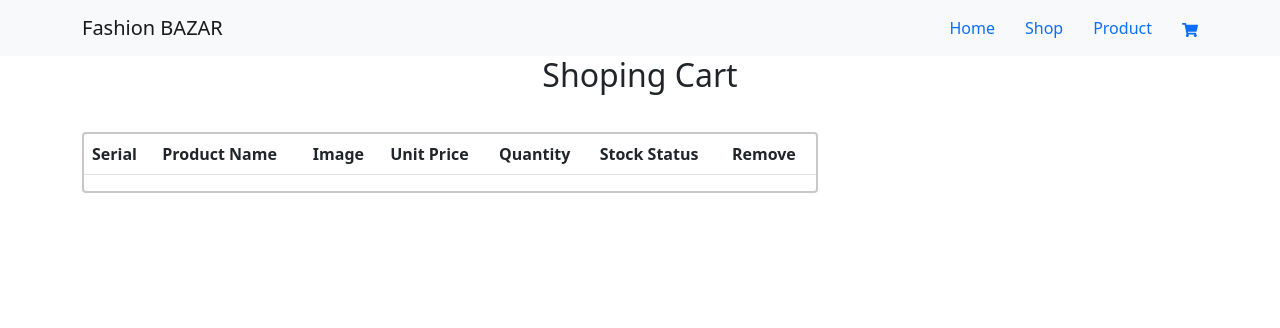
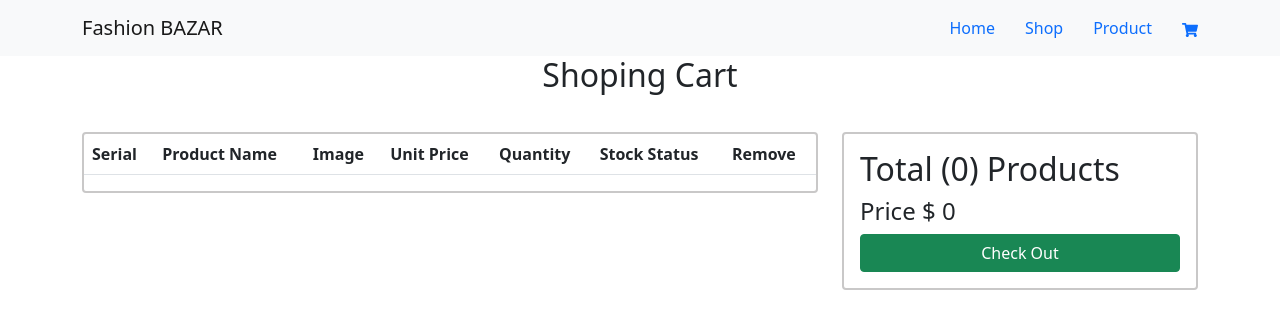
Before and after one commit to AKAzadMilon-Dev/fashion-bazar-shop, a React (Create React App) app in the folder frontend/: page /cartpage in a window 1280 px wide. Shown: the top 328 px of the page. Built offline with nearby package versions, Linux system fonts and the light colour scheme.

Commit message:
cart page total products and price show

```diff
--- a/frontend/src/components/products/CartPage.js
+++ b/frontend/src/components/products/CartPage.js
@@ -1,5 +1,5 @@
 import React, { useContext } from 'react'
-import { Col, Container, Row, Table, Alert, ListGroup, Button } from 'react-bootstrap'
+import { Col, Container, Row, Table, Alert, ListGroup, Button, Card } from 'react-bootstrap'
 import { Helmet } from 'react-helmet-async'
 import { Store } from '../../Store'
 import { Link, useNavigate  } from 'react-router-dom'
@@ -74,6 +74,15 @@ const CartPage = () => {
                     }
 
                 </Col>
+                <Col lg={4}>
+                    <Card className='listStyle'>
+                        <Card.Body>
+                            <h2>Total ({cartItems.reduce((accumulator,current)=> accumulator + current.quantity, 0)}) Products</h2>
+                            <h4>Price $ {cartItems.reduce((accumulator,current)=> accumulator + current.price * current.quantity, 0)}</h4>
+                            <Button className='w-100' variant='success'>Check Out</Button>
+                        </Card.Body>
+                    </Card>
+                </Col>
             </Row>
 
         </Container>
```
